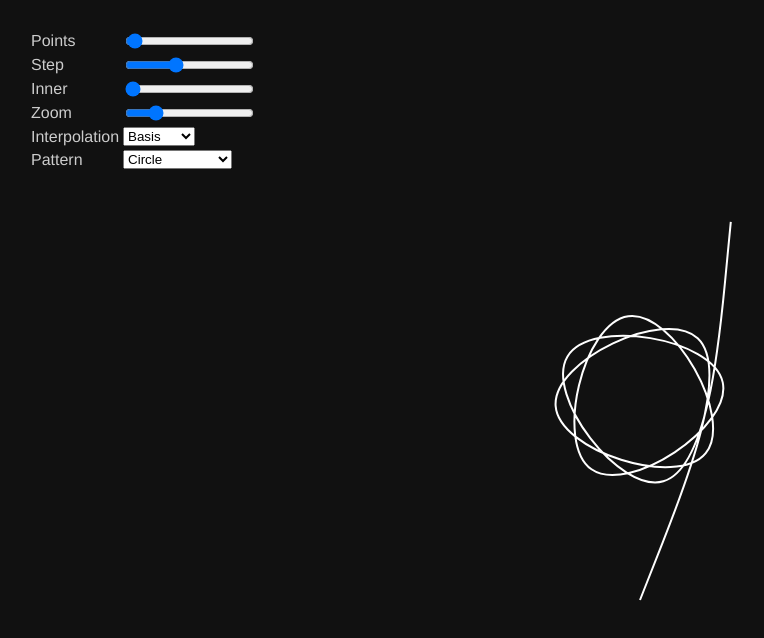
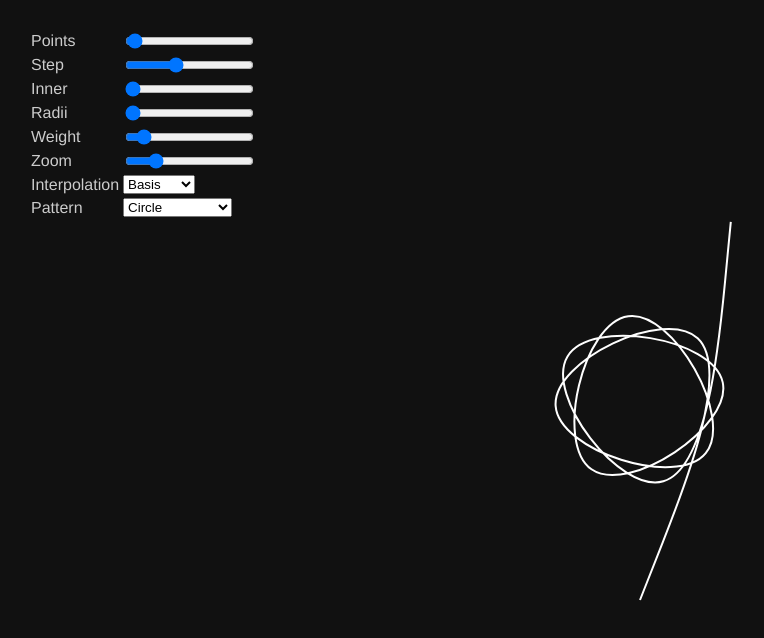
Before and after one commit to jtschoonhoven/shapes, a website: page demo.html in a window 1280 px wide. Shown: the whole page, without its empty margins (0-764 px from the left). Drawn offline with nearby package versions, Linux system fonts and the light colour scheme.

Commit message:
added control point radii option

```diff
--- a/demo.html
+++ b/demo.html
@@ -24,6 +24,16 @@
         <tr>
           <td><label for="inner">Inner</label></td>
           <td><input type="range" id="inner" min="0" value="0" max="1" step="0.05" onChange="shape.update(id, value)"></td>
+        </tr>
+
+        <tr>
+          <td><label for="radii">Radii</label></td>
+          <td><input type="range" id="radii" min="0" value="0" max="20" step="1" onChange="shape.update(id, value)"></td>
+        </tr>
+
+        <tr>
+          <td><label for="weight">Weight</label></td>
+          <td><input type="range" id="weight" min="0" value="2" max="20" step="1" onChange="shape.update(id, value)"></td>
         </tr>
 
         <tr>
--- a/shapes.css
+++ b/shapes.css
@@ -24,8 +24,9 @@ body {
 }
 
 svg circle {
-  fill: #FEFEFE;
-  stroke: none;
+  fill: none;
+  stroke-width: 2px;
+  stroke: #FEFEFE;
 }
 
 svg path {
--- a/shapes.js
+++ b/shapes.js
@@ -9,6 +9,7 @@
   var pi   = Math.PI;
   var sqrt = Math.sqrt;
   var abs  = Math.abs;
+  var pow  = Math.pow;
 
 
   // Create a constructor with an init function.
@@ -30,6 +31,12 @@
 
     // Number of control points when drawing path.
     this.points = parseInt(d3.select('#points').attr('value'));
+
+    // Radius of control points.
+    this.radii = parseFloat(d3.select('#radii').attr('value'));
+
+    // Radius of control points.
+    this.weight = parseFloat(d3.select('#weight').attr('value'));
 
     // How to curve lines between control points.
     this.interpolation = d3.select('#interpolation').attr('value');
@@ -63,32 +70,30 @@
 
     this.radius = this.width * this.zoom / this.width;
 
-    console.log()
-
     // Create an array of length {points}.
     var data = new Array(this.points);
 
     var lineGenerator = d3.svg.line()
-      .x(function(d, i) { return patterns[that.pattern].x.call(that, d, i); })
-      .y(function(d, i) { return patterns[that.pattern].y.call(that, d, i); })
+      .x(function(d, i) { return patterns[that.pattern].x.call(that, i); })
+      .y(function(d, i) { return patterns[that.pattern].y.call(that, i); })
       .interpolate(this.interpolation);
 
     // Circles show control points.
-    // var circles = this.canvas.selectAll('circle')
-    //   .data(d3.range(0, this.points));
+    var circles = this.canvas.selectAll('circle')
+      .data(d3.range(0, this.points));
 
-    // circles.exit().remove();
-    // circles.enter().append('circle');
+    circles.exit().remove();
+    circles.enter().append('circle');
 
-    // circles
-    //   .transition()
-    //   .attr('cx', function(d, i) { return patterns[that.pattern].x.call(that, d, i); })
-    //   .attr('cy', function(d, i) { return patterns[that.pattern].y.call(that, d, i); })
-    //   .attr('r', 2);
+    circles
+      .transition()
+      .attr('cx', function(d, i) { return patterns[that.pattern].x.call(that, i); })
+      .attr('cy', function(d, i) { return patterns[that.pattern].y.call(that, i); })
+      .attr('r', pow(this.radii, 2));
 
     this.path
       .transition()
-      .attr('class', 'path')
+      .style('stroke-width', this.weight)
       .attr('d', function() { return lineGenerator(data); });
   };
 
@@ -98,12 +103,12 @@
   // Fermat: http://en.wikipedia.org/wiki/Fermat%27s_spiral
   var patterns = {
     circle: {
-      x: function(d, i) { return sin(i * this.step * (pi/180)) * this.radius * (1 - this.inner * (i%2)) + (this.width/2); },
-      y: function(d, i) { return cos(i * this.step * (pi/180)) * this.radius * (1 - this.inner * (i%2)) + (this.height/2); }
+      x: function(i) { return sin(i * this.step * (pi/180)) * this.radius * (1 - this.inner * (i%2)) + (this.width/2); },
+      y: function(i) { return cos(i * this.step * (pi/180)) * this.radius * (1 - this.inner * (i%2)) + (this.height/2); }
     },
     fermat: {
-      x: function(d, i) { return (this.zoom/2 * sqrt(abs((i - this.points/2)))) * cos((i - this.points/2) * this.step) * (1 - this.inner * (i%2)) + (this.width/2); },
-      y: function(d, i) { return (this.zoom/2 * sqrt(abs((i - this.points/2)))) * sin((i - this.points/2) * this.step) * (1 - this.inner * (i%2)) + (this.height/2); }
+      x: function(i) { return (this.zoom/2 * sqrt(i) * cos(i * this.step)) * (1 - this.inner * (i%2)) + (this.width/2); },
+      y: function(i) { return (this.zoom/2 * sqrt(i) * sin(i * this.step)) * (1 - this.inner * (i%2)) + (this.height/2); }
     }
   };
 
```
